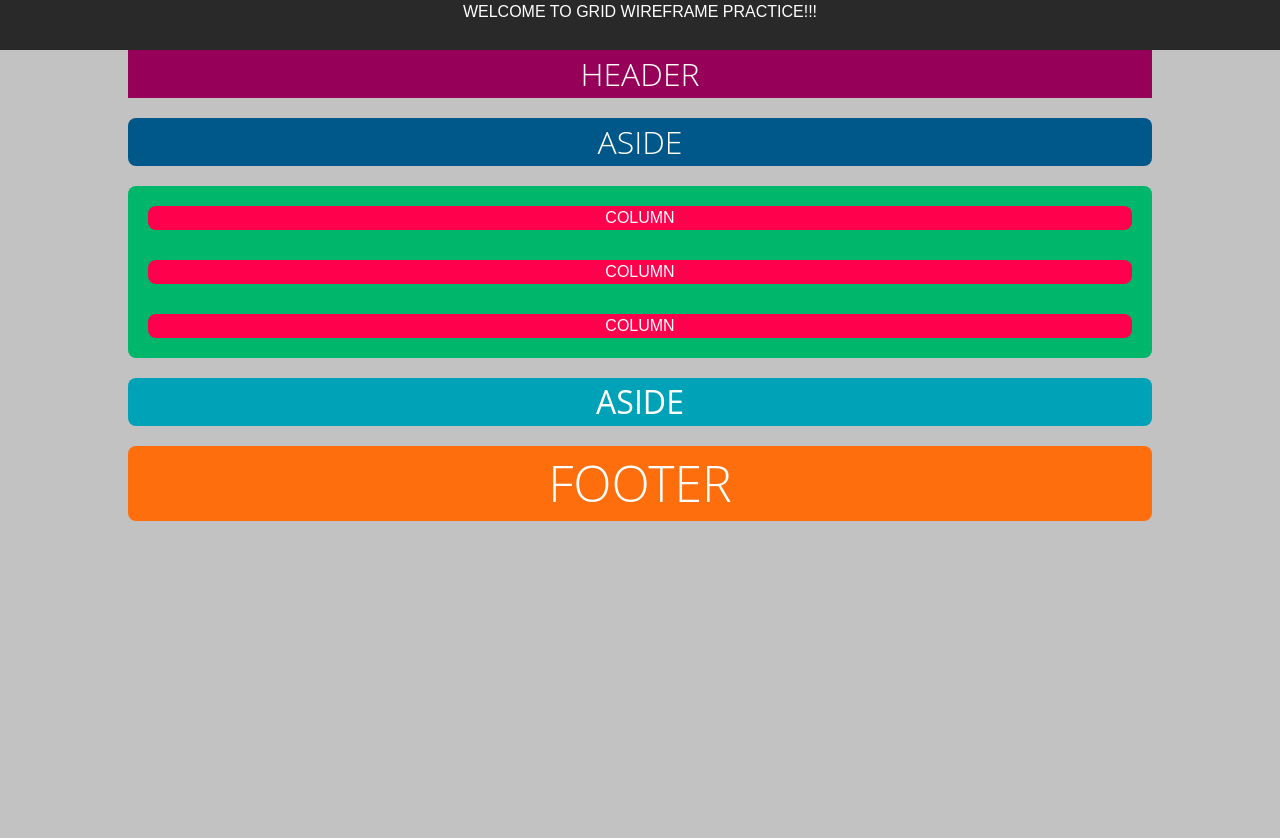
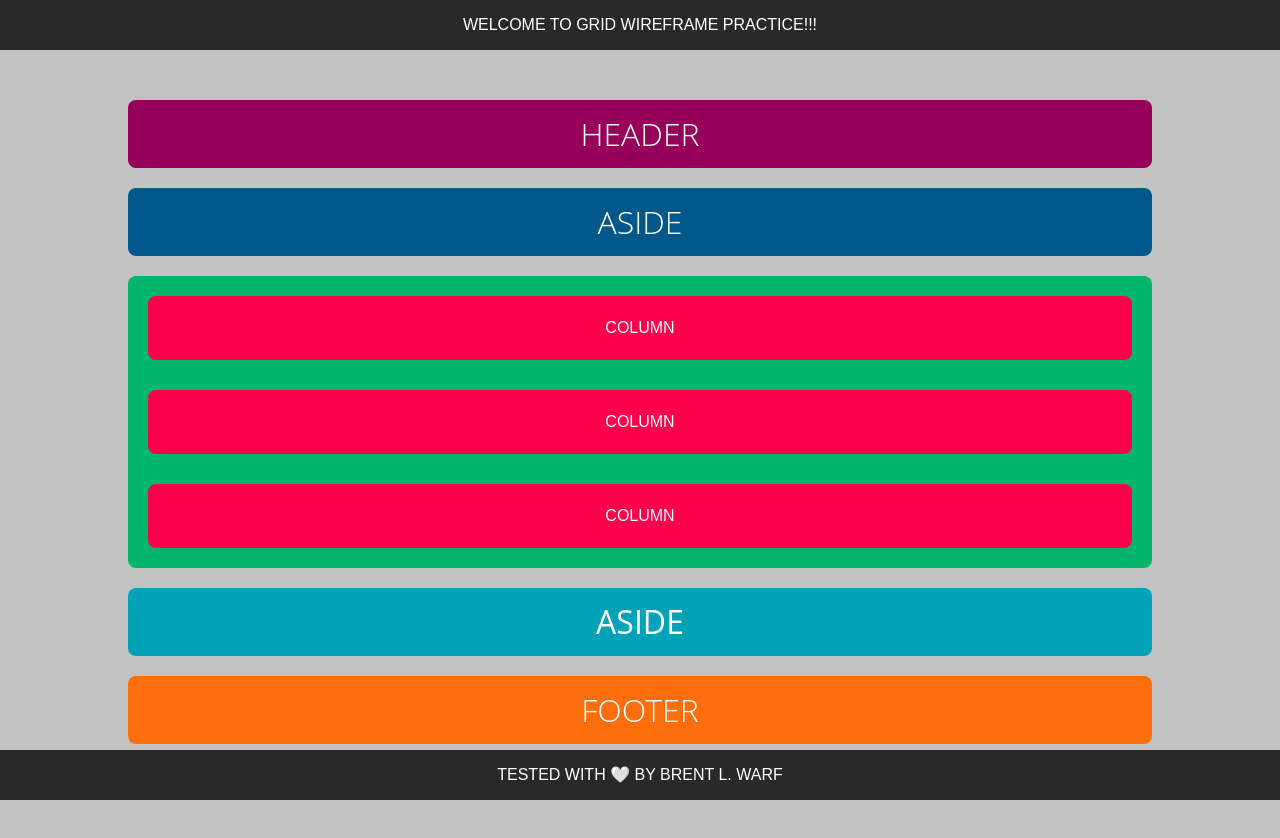
Before and after one commit to WarfDesigns/grid-wireframe-practice, a plain HTML site: page index.html in a window 1280 px wide. Before the commit the page ends 800 px from the top, so only its background shows below. Drawn offline with Linux system fonts and the light colour scheme; files whose address does not match are found by name.

Commit message:
Finished - I think. ;)

```diff
--- a/css/styles.css
+++ b/css/styles.css
@@ -3,18 +3,35 @@ body {
     background-color: #c2c2c2;
     font-family: Arial, sans-serif;
     margin: 0;
+    padding-top: 100px;
+    padding-bottom: 100px;
 }
 .strip {
     height: 50px;
     width: 100%;
     background-color: #292929;
-    align-content: center;
-    display: flex;
+    display: grid;
     justify-content: center;
+    justify-items: center;
+    align-items: center;
+    position: fixed;
+    top:0;
+}
+.strip2 {
+    height: 50px;
+    width: 100%;
+    background-color: #292929;
+    display: grid;
+    justify-content: center;
+    justify-items: center;
+    align-items: center;
+    position: fixed;
+    bottom:0;
 }
 main {
     display: grid;
     justify-content: center;
+    justify-items: center;
     align-items: center;
     grid-template-columns: 80%;
     grid-row-gap: 20px;
@@ -25,15 +42,20 @@ h1 {
     color: #ffffff;
     display: grid;
     justify-content: center;
+    justify-self: stretch;
     font-size: 2rem;
     font-family: open sans, sans-serif;
     font-weight: 300;
-    background-color: #970058
+    background-color: #970058;
+    border-radius: 8px;
+    padding: 10px;
+    margin: 0;
 }
 
 p {
+    margin: 0;
     color: #ffffff;
-    line-height: 1.5;
+    text-wrap: wrap;
 }
 a {
     color: #4700cc;
@@ -44,15 +66,18 @@ a {
     border-radius: 8px;
     display: grid;
     justify-content: center;
+    justify-self: stretch;
     font-size: 2rem;
     font-family: open sans, sans-serif;
     font-weight: 300;
+    padding: 10px;
 }
 .column {
     display: grid;
     background-color: #ff004c;
     border-radius: 8px;
     justify-content: center;
+    padding: 20px;
 }
 .column-space {
     padding: 20px;
@@ -63,7 +88,7 @@ a {
     display: grid;
     row-gap: 30px;
     align-items: center;
-    justify-items: stretch;
+    justify-self: stretch;
 }
 .aside2 {
     display: grid;
@@ -73,6 +98,8 @@ a {
     border-radius: 8px;
     font-size: 2rem;
     font-family: open sans, sans-serif;
+    justify-self: stretch;
+    padding: 10px;
 }
 footer {
     background-color: #ff6e0d;
@@ -80,7 +107,9 @@ footer {
     justify-content: center;
     align-items: center;
     border-radius: 8px;
-    font-size: 50px;
+    font-size: 2rem;
     font-family: open sans, sans-serif;
     font-weight: 300;
+    justify-self: stretch;
+    padding: 10px;
 }
--- a/index.html
+++ b/index.html
@@ -22,4 +22,5 @@
         <p>FOOTER</p>
     </footer>
 </main>
+<section class="strip2"><p>TESTED WITH &#x1F90D; BY BRENT L. WARF</p></section>
 </body>
```
